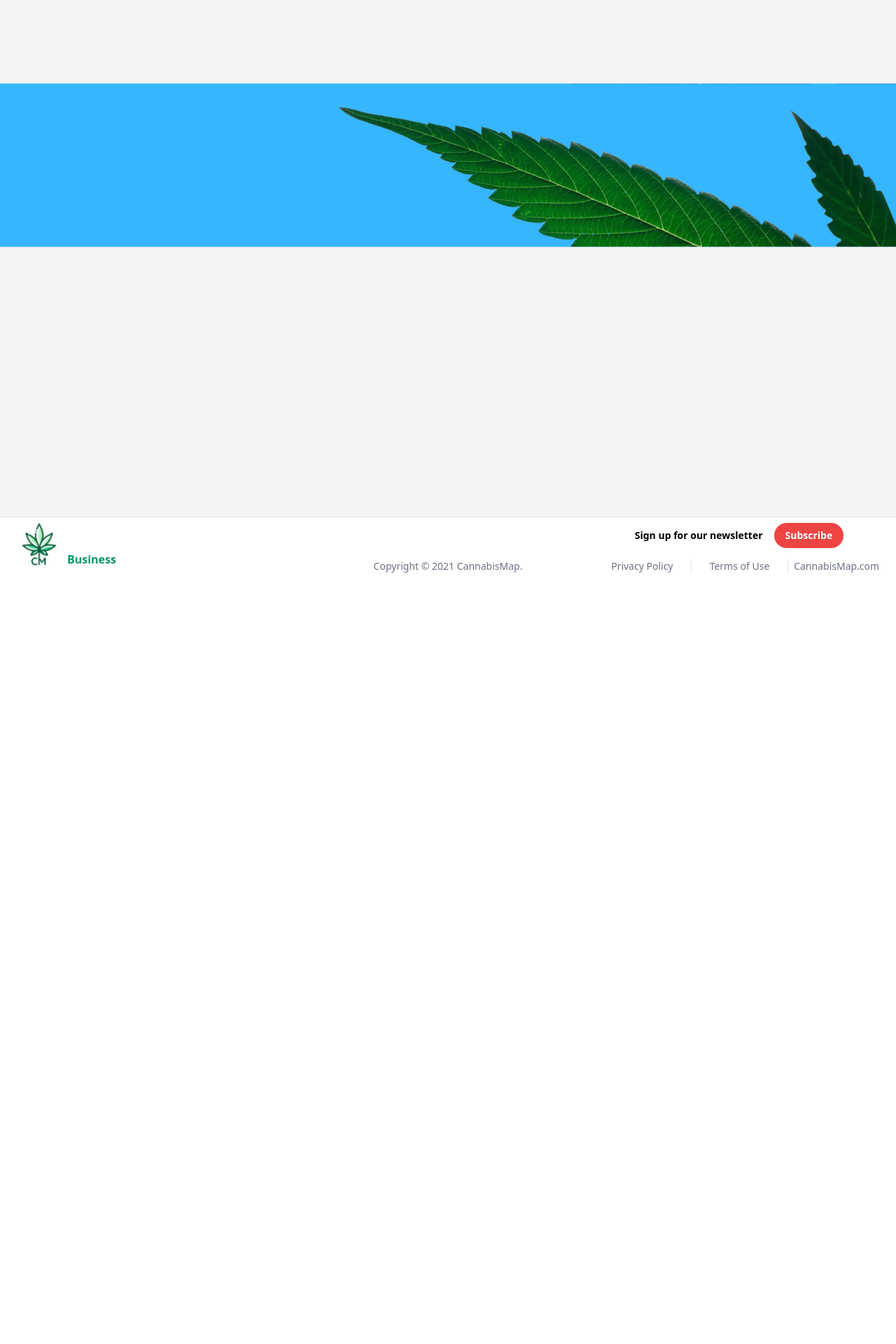
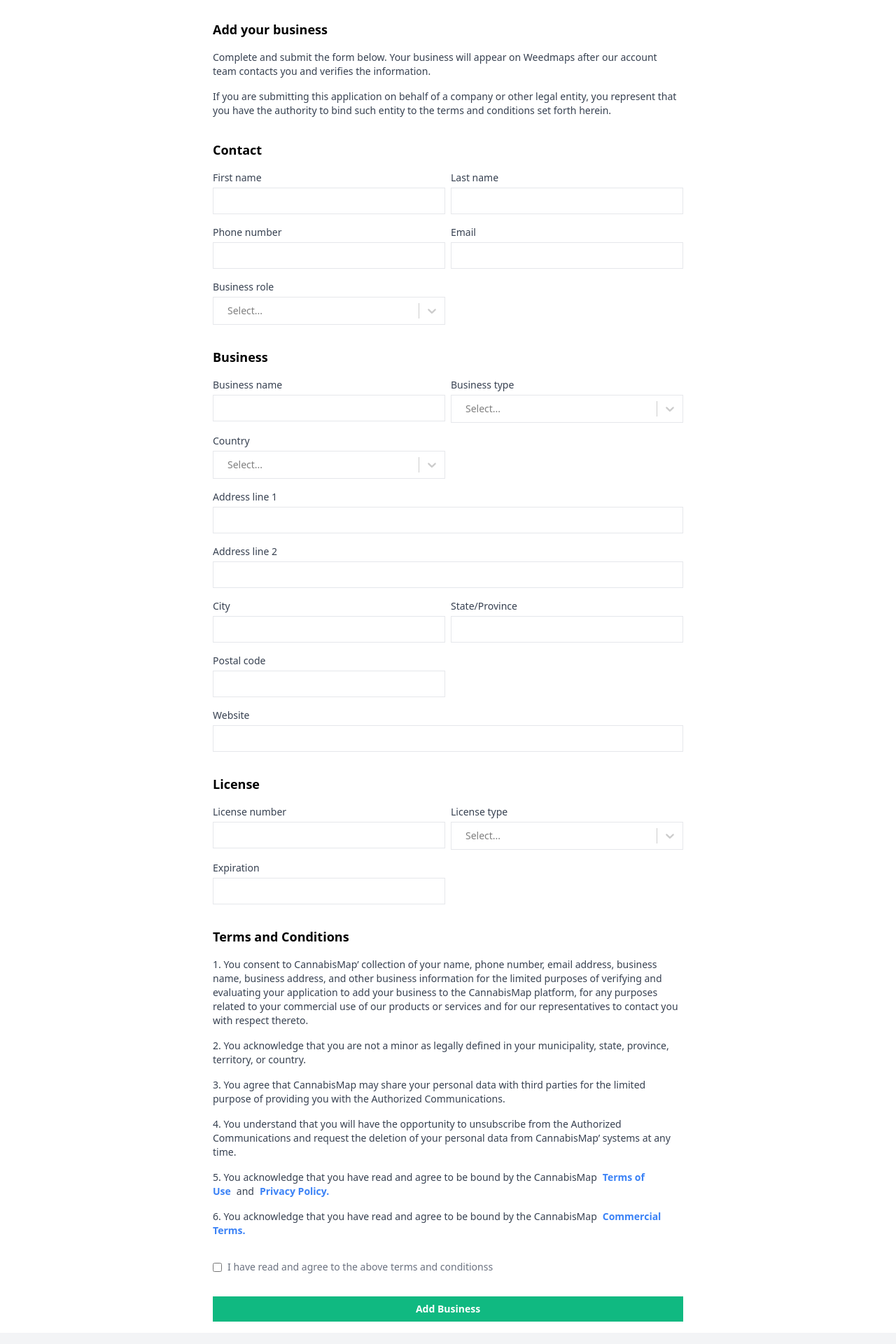
Before and after one commit to braveheart-star/sonic-canabis-admin, a Next.js app: page /business in a window 1280 px wide. Shown: the part 340-2260 px from the top of the page at 70% size. Before the commit the page ends 1183 px from the top, so only its background shows below. Built offline with nearby package versions, Linux system fonts and the light colour scheme.

Commit message:
finished business page

```diff
--- a/package.json
+++ b/package.json
@@ -14,11 +14,13 @@
     "prettier": "^2.2.1",
     "react": "17.0.1",
     "react-dom": "17.0.1",
+    "react-select": "^4.3.0",
     "swr": "^0.5.5"
   },
   "devDependencies": {
     "@types/node": "^14.14.31",
     "@types/react": "^17.0.2",
+    "@types/react-select": "^4.0.15",
     "autoprefixer": "^10.2.4",
     "postcss": "^8.2.6",
     "tailwindcss": "^2.0.3",
--- a/src/components/common/Footer.tsx
+++ b/src/components/common/Footer.tsx
@@ -4,7 +4,7 @@ import Link from "next/link";
 
 export const Footer = () => {
   return (
-    <div className="pb-6 bg-white border-t">
+    <div className="py-4 pb-6 bg-white border-t">
       <div className="container px-4 mx-auto max-w-7xl">
         <div className="hidden lg:block">{renderDesktop()}</div>
         <div className="lg:hidden">{renderMobile()}</div>
--- a/src/pages/business/index.tsx
+++ b/src/pages/business/index.tsx
@@ -1,17 +1,263 @@
-import React from "react";
+import React, { useState } from "react";
 import Image from "next/image";
+import Select from "react-select";
+
+const businessRole = [
+  { value: "advertising", label: "Advertising Manager" },
+  { value: "coo", label: "COO" },
+  { value: "finance", label: "Finance Manager" },
+  { value: "partner", label: "Partner" },
+  { value: "president", label: "President" },
+  { value: "marketing", label: "Marketing Manager" },
+  { value: "operation", label: "Operations Manager" },
+  { value: "other", label: "Other" },
+];
 
 export default function business() {
+  const [businessRole, setBusinessRole] = useState(null);
+
+  function handleSelectRole(role: any) {
+    setBusinessRole(role);
+  }
+
   return (
-    <div>
-      <div className="flex-shrink-0 mx-auto ">
+    <div className="container p-4 mx-auto space-y-4 text-gray-700 bg-white lg:space-y-8 max-w-7xl">
+      <div className="relative hidden w-full h-56 rounded shadow lg:flex">
         <Image
           src="/images/business/backBg.svg"
-          alt="back bg"
-          width={2000}
-          height={1500}
+          alt="Picture of the author"
+          layout="fill" // required
+          objectFit="cover" // change to suit your needs
+          className="rounded " // just an example
         />
+        <div className="absolute text-3xl font-bold text-white left-24 top-1/3">
+          <p>Get started</p>
+          <p>for your business today !</p>
+        </div>
+      </div>
+
+      <div className="max-w-2xl mx-auto space-y-4 lg:space-y-8 ">
+        <div className="space-y-2 lg:space-y-4 ">
+          <p className="font-bold text-black lg:text-lg ">Add your business</p>
+          <p className="text-sm ">
+            Complete and submit the form below. Your business will appear on
+            Weedmaps after our account team contacts you and verifies the
+            information.
+          </p>
+          <p className="text-sm ">
+            If you are submitting this application on behalf of a company or
+            other legal entity, you represent that you have the authority to
+            bind such entity to the terms and conditions set forth herein.
+          </p>
+        </div>
+        <div className="space-y-2 lg:space-y-4 ">
+          <p className="font-bold text-black lg:text-lg ">Contact</p>
+          <div className="grid sm:gap-x-2 gap-y-1 sm:gap-y-0 sm:grid-cols-2 ">
+            <div className="space-y-1 text-sm">
+              <p className="">First name</p>
+              <input className="w-full px-3 py-2 border " />
+            </div>
+            <div className="space-y-1 text-sm">
+              <p>Last name</p>
+              <input className="w-full px-3 py-2 border " />
+            </div>
+          </div>
+          <div className="grid sm:gap-x-2 gap-y-1 sm:gap-y-0 sm:grid-cols-2 ">
+            <div className="space-y-1 text-sm">
+              <p className="">Phone number</p>
+              <input className="w-full px-3 py-2 border " />
+            </div>
+            <div className="space-y-1 text-sm">
+              <p>Email</p>
+              <input className="w-full px-3 py-2 border " />
+            </div>
+          </div>
+          <div className="grid sm:gap-x-2 gap-y-1 sm:gap-y-0 sm:grid-cols-2 ">
+            <div className="space-y-1 text-sm">
+              <p className="">Business role</p>
+              <div className="border ">
+                <BusinessSelect
+                  value={businessRole}
+                  onChange={handleSelectRole}
+                />
+              </div>
+            </div>
+          </div>
+        </div>
+        <div className="space-y-2 lg:space-y-4 ">
+          <p className="font-bold text-black lg:text-lg ">Business</p>
+          <div className="grid sm:gap-x-2 gap-y-1 sm:gap-y-0 sm:grid-cols-2 ">
+            <div className="space-y-1 text-sm">
+              <p className="">Business name</p>
+              <input className="w-full px-3 py-2 border " />
+            </div>
+            <div className="space-y-1 text-sm">
+              <p>Business type</p>
+              <div className="border ">
+                <BusinessSelect
+                  value={businessRole}
+                  onChange={handleSelectRole}
+                />
+              </div>
+            </div>
+          </div>
+          <div className="grid sm:gap-x-2 gap-y-1 sm:gap-y-0 sm:grid-cols-2 ">
+            <div className="space-y-1 text-sm">
+              <p className="">Country</p>
+              <div className="border ">
+                <BusinessSelect
+                  value={businessRole}
+                  onChange={handleSelectRole}
+                />
+              </div>
+            </div>
+          </div>
+          <div className="space-y-1 text-sm">
+            <p className="">Address line 1</p>
+            <input className="w-full px-3 py-2 border " />
+          </div>
+          <div className="space-y-1 text-sm">
+            <p className="">Address line 2</p>
+            <input className="w-full px-3 py-2 border " />
+          </div>
+          <div className="grid sm:gap-x-2 gap-y-1 sm:gap-y-0 sm:grid-cols-2 ">
+            <div className="space-y-1 text-sm">
+              <p className="">City</p>
+              <input className="w-full px-3 py-2 border " />
+            </div>
+            <div className="space-y-1 text-sm">
+              <p>State/Province</p>
+              <input className="w-full px-3 py-2 border " />
+            </div>
+          </div>
+          <div className="grid sm:gap-x-2 gap-y-1 sm:gap-y-0 sm:grid-cols-2 ">
+            <div className="space-y-1 text-sm">
+              <p className="">Postal code</p>
+              <input className="w-full px-3 py-2 border " />
+            </div>
+          </div>
+          <div className="space-y-1 text-sm">
+            <p className="">Website</p>
+            <input className="w-full px-3 py-2 border " />
+          </div>
+        </div>
+        <div className="space-y-2 lg:space-y-4 ">
+          <p className="font-bold text-black lg:text-lg ">License</p>
+          <div className="grid sm:gap-x-2 gap-y-1 sm:gap-y-0 sm:grid-cols-2 ">
+            <div className="space-y-1 text-sm">
+              <p className="">License number</p>
+              <input className="w-full px-3 py-2 border " />
+            </div>
+            <div className="space-y-1 text-sm">
+              <p className="">License type</p>
+              <div className="border ">
+                <BusinessSelect
+                  value={businessRole}
+                  onChange={handleSelectRole}
+                />
+              </div>
+            </div>
+          </div>
+          <div className="grid sm:gap-x-2 sm:grid-cols-2 ">
+            <div className="space-y-1 text-sm">
+              <p className="">Expiration</p>
+              <input className="w-full px-3 py-2 border " />
+            </div>
+          </div>
+        </div>
+        <div className="space-y-2 lg:space-y-4 ">
+          <p className="font-bold text-black lg:text-lg ">
+            Terms and Conditions
+          </p>
+          <p className="text-sm ">
+            1. You consent to CannabisMap’ collection of your name, phone
+            number, email address, business name, business address, and other
+            business information for the limited purposes of verifying and
+            evaluating your application to add your business to the CannabisMap
+            platform, for any purposes related to your commercial use of our
+            products or services and for our representatives to contact you with
+            respect thereto.
+          </p>
+          <p className="text-sm ">
+            2. You acknowledge that you are not a minor as legally defined in
+            your municipality, state, province, territory, or country.
+          </p>
+          <p className="text-sm ">
+            3. You agree that CannabisMap may share your personal data with
+            third parties for the limited purpose of providing you with the
+            Authorized Communications.
+          </p>
+          <p className="text-sm ">
+            4. You understand that you will have the opportunity to unsubscribe
+            from the Authorized Communications and request the deletion of your
+            personal data from CannabisMap’ systems at any time.
+          </p>
+          <p className="text-sm ">
+            5. You acknowledge that you have read and agree to be bound by the
+            CannabisMap
+            <span className="mx-2 font-semibold text-blue-500">
+              Terms of Use
+            </span>
+            and
+            <span className="mx-2 font-semibold text-blue-500 ">
+              Privacy Policy.
+            </span>
+          </p>
+          <p className="text-sm ">
+            6. You acknowledge that you have read and agree to be bound by the
+            CannabisMap
+            <span className="mx-2 font-semibold text-blue-500 ">
+              Commercial Terms.
+            </span>
+          </p>
+        </div>
+        <div className="flex items-center text-sm ">
+          <input
+            type="checkBox"
+            // onChange={(e) => setCheck1(e.target.checked)}
+          />
+          <p className="ml-2 text-sm text-gray-500">
+            I have read and agree to the above terms and conditionss
+          </p>
+        </div>
+        <button className="w-full py-2 text-sm font-bold text-white bg-green-500 ">
+          Add Business
+        </button>
       </div>
     </div>
   );
 }
+
+interface businessProps {
+  value: any;
+  onChange: Function;
+}
+
+const BusinessSelect = (props: businessProps) => {
+  const { value, onChange } = props;
+  const styles = {
+    control: (provided: any) => ({
+      ...provided,
+      height: "100%",
+      padding: "0 0 0 10px",
+      border: 0,
+      boxShadow: "none",
+    }),
+    option: (provided: any, state: { isSelected: any }) => ({
+      ...provided,
+      paddingLeft: "20px",
+      paddingRight: "20px",
+      color: !state.isSelected ? "#838eab" : "#fff",
+      background: !state.isSelected && "none",
+      cursor: "pointer",
+    }),
+  };
+  return (
+    <Select
+      styles={styles}
+      options={businessRole}
+      onChange={(e: any) => onChange(e)}
+      value={value}
+    />
+  );
+};
```
Also changed, not shown: 1 other file (tests, documents, lock files or other folders).
